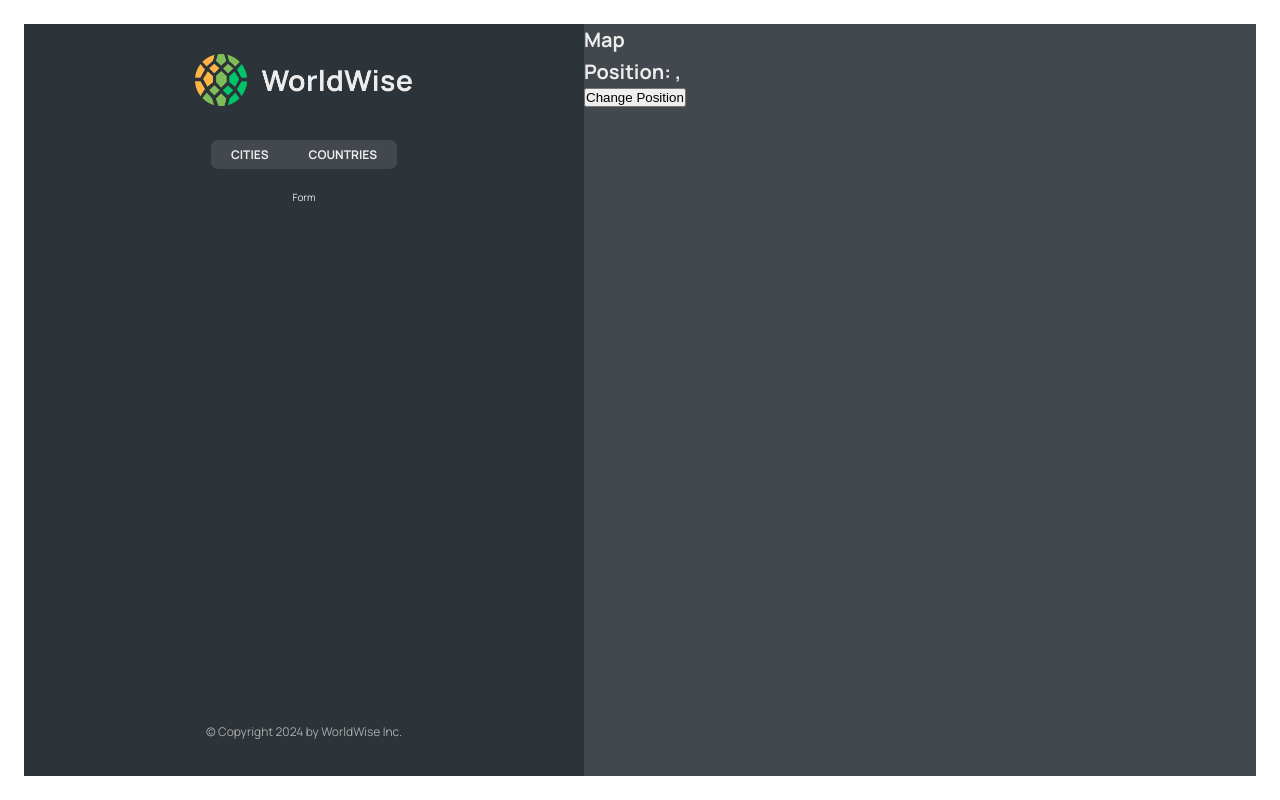
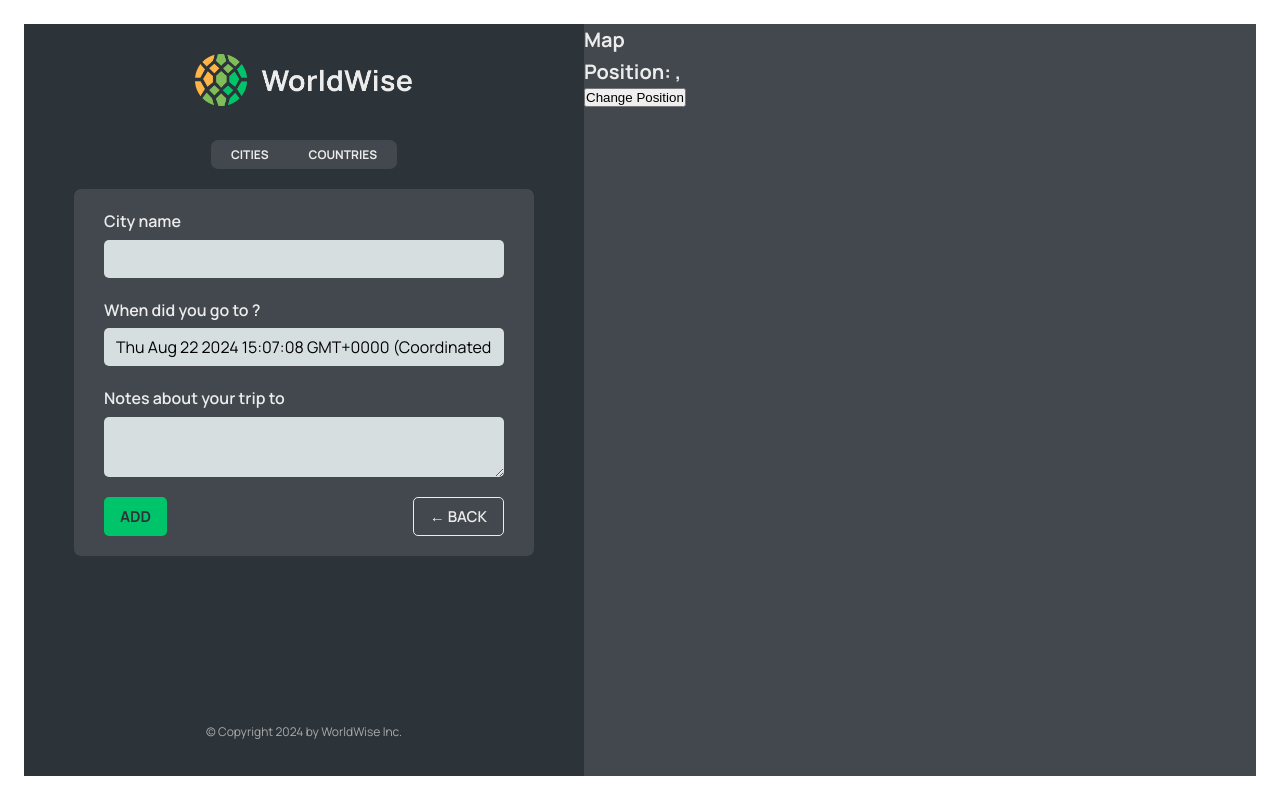
Before and after one commit to yonathandevpro/worldwise, a React (Vite) app: page /app/form in a window 1280 px wide. Built offline with nearby package versions, Linux system fonts and the light colour scheme; data requests are answered from the project's data file.

Commit message:
Programmatic Navigation using useNavigate

```diff
--- a/src/App.jsx
+++ b/src/App.jsx
@@ -7,6 +7,7 @@
 import AppLayout from "./pages/AppLayout";
 import PageNotFound from "./pages/PageNotFound";
 import Login from "./pages/Login";
+import Form from "./components/Form";
 import City from "./components/City";
 import CityList from "./components/CityList";
 import CountryList from "./components/CountryList";
@@ -51,7 +52,7 @@
             path="countries"
             element={<CountryList cities={cities} isLoading={isLoading} />}
           />
-          <Route path="form" element={<p>Form</p>} />
+          <Route path="form" element={<Form />} />
         </Route>
         <Route path="*" element={<PageNotFound />} />
       </Routes>
--- /dev/null
+++ b/src/components/Button.jsx
@@ -0,0 +1,11 @@
+import styles from "./Button.module.css";
+
+function Button({ children, onClick, type }) {
+  return (
+    <button onClick={onClick} className={`${styles.btn} ${styles[type]}`}>
+      {children}
+    </button>
+  );
+}
+
+export default Button;
--- a/src/components/CountryList.jsx
+++ b/src/components/CountryList.jsx
@@ -17,7 +17,7 @@
   return (
     <ul className={styles.countryList}>
       {countries.map((country) => (
-        <CountryItem country={country} />
+        <CountryItem country={country} key={country.country} />
       ))}
     </ul>
   );
--- a/src/components/Form.jsx
+++ b/src/components/Form.jsx
@@ -3,6 +3,8 @@
 import { useState } from "react";
 
 import styles from "./Form.module.css";
+import Button from "./Button";
+import { useNavigate } from "react-router-dom";
 
 export function convertToEmoji(countryCode) {
   const codePoints = countryCode
@@ -13,6 +15,8 @@
 }
 
 function Form() {
+  const navigate = useNavigate();
+
   const [cityName, setCityName] = useState("");
   const [country, setCountry] = useState("");
   const [date, setDate] = useState(new Date());
@@ -49,8 +53,16 @@
       </div>
 
       <div className={styles.buttons}>
-        <button>Add</button>
-        <button>&larr; Back</button>
+        <Button type="primary">Add</Button>
+        <Button
+          type="back"
+          onClick={(e) => {
+            e.preventDefault();
+            navigate(-1);
+          }}
+        >
+          &larr; Back
+        </Button>
       </div>
     </form>
   );
--- a/src/components/Map.jsx
+++ b/src/components/Map.jsx
@@ -1,12 +1,19 @@
-import { useSearchParams } from "react-router-dom";
+import { useNavigate, useSearchParams } from "react-router-dom";
 import styles from "./Map.module.css";
 
 function Map() {
+  const navigate = useNavigate();
+
   const [searchParams, setSearchParams] = useSearchParams();
   const lat = searchParams.get("lat");
   const lng = searchParams.get("lng");
   return (
-    <div className={styles.mapContainer}>
+    <div
+      className={styles.mapContainer}
+      onClick={() => {
+        navigate("form");
+      }}
+    >
       <h1>Map</h1>
       <h1>
         Position: {lat}, {lng}
```
